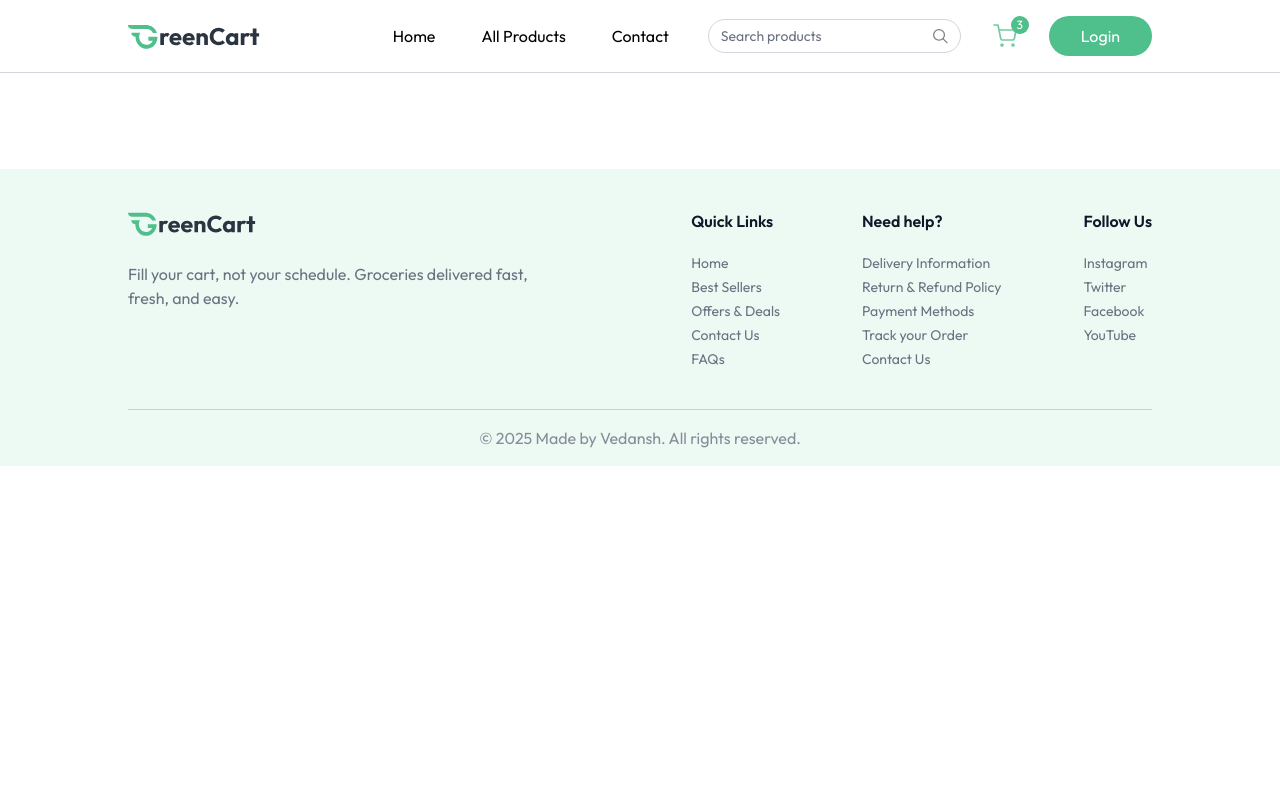
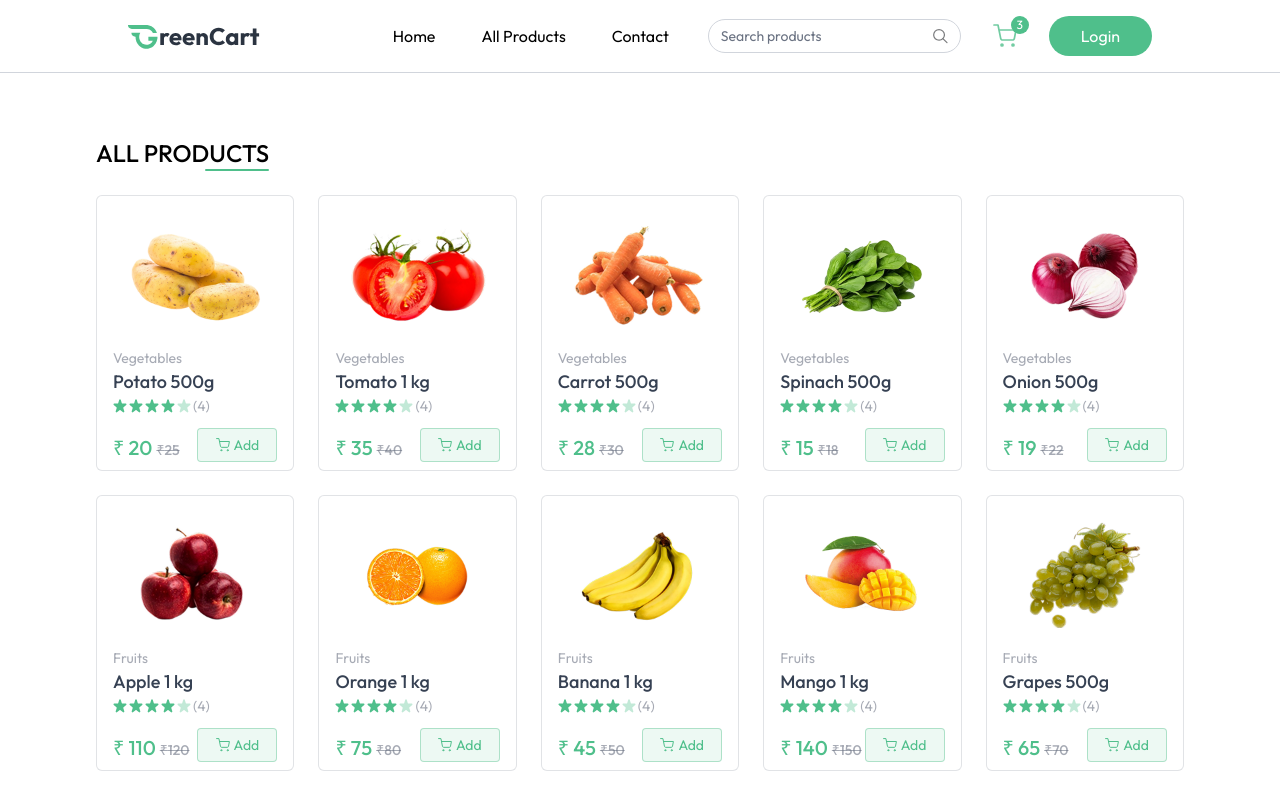
Before and after one commit to waydansh/KiranaKart, a React (Vite) app in the folder client/: page /products in a window 1280 px wide. Shown: the top 794 px of the page. Built offline with nearby package versions, Linux system fonts and the light colour scheme.

Commit message:
feat:search-allProducts

```diff
--- a/client/src/App.jsx
+++ b/client/src/App.jsx
@@ -6,6 +6,7 @@
 import Footer from './components/Footer';
 import { useAppContext } from './context/AppContext';
 import Login from './components/Login';
+import AllProducts from './pages/AllProducts';
 
 const App = () => {
 
@@ -22,6 +23,7 @@
       <div className={` ${isSellerPath ? '' : 'px-6 md:px-16 lg:px-24 x1:px-32 '} `}>
         <Routes>
           <Route path="/" element={<Home />} />
+          <Route path="/products" element={<AllProducts />} />
         </Routes>
       </div>
       {!isSellerPath && <Footer />}
--- a/client/src/components/Navbar.jsx
+++ b/client/src/components/Navbar.jsx
@@ -1,16 +1,22 @@
-import React, { useState, useRef } from 'react'; // Import useState and useRef
+import React, { useState, useRef, useEffect } from 'react'; // Import useState and useRef
 import { NavLink } from 'react-router-dom';
 import { assets } from '../assets/assets';
 import { useAppContext } from '../context/AppContext';
 
 const Navbar = () => {
     const [open, setOpen] = useState(false);
-    const { user, setUser, setShowUserLogin, navigate } = useAppContext();
+    const { user, setUser, setShowUserLogin, navigate, searchQuery, setSearchQuery } = useAppContext();
 
     const logout = async () => {
         setUser(null);
         navigate('/');
     }
+
+    useEffect(() => {
+        if(searchQuery.length > 0) {
+            navigate('/products');
+        }
+    }, [searchQuery]);
 
     // --- START: Code for Sliding Hover Effect ---
 
@@ -75,7 +81,7 @@
                 {/* --- END: Modified Nav Links Section --- */}
 
                 <div className="hidden lg:flex items-center text-sm gap-2 border border-gray-300 px-3 rounded-full">
-                    <input className="py-1.5 w-full bg-transparent outline-none placeholder-gray-500" type="text" placeholder="Search products" />
+                    <input onChange={(e)=>setSearchQuery(e.target.value)} className="py-1.5 w-full bg-transparent outline-none placeholder-gray-500" type="text" placeholder="Search products" />
                     <img src={assets.search_icon} alt='search' className='w-4 h-4' />
 
                 </div>
--- a/client/src/context/AppContext.jsx
+++ b/client/src/context/AppContext.jsx
@@ -16,6 +16,7 @@
     const [products, setProducts] = useState([]);
 
     const [cartItems, setCartItems] = useState({});
+    const [searchQuery, setSearchQuery] = useState({});
 
     const fetchProducts = async () => {
         setProducts(dummyProducts);
@@ -56,7 +57,7 @@
         fetchProducts();
     }, []);
 
-    const value = { navigate, user, setUser, isSeller, setIsSeller, showUserLogin, setShowUserLogin, products, currency, addToCart, updateCartItem, removeFromCart, cartItems };
+    const value = { navigate, user, setUser, isSeller, setIsSeller, showUserLogin, setShowUserLogin, products, currency, addToCart, updateCartItem, removeFromCart, cartItems, searchQuery, setSearchQuery };
 
     return <AppContext.Provider value={value}>
         {children}
--- /dev/null
+++ b/client/src/pages/AllProducts.jsx
@@ -0,0 +1,44 @@
+import { useEffect, useState, useRef, useCallback, use } from "react";
+import { useAppContext } from "../context/AppContext";
+import ProductCard from "../components/ProductCard";
+
+const AllProducts = () => {
+
+    const { products, searchQuery } = useAppContext();
+    const [filteredProducts, setFilteredProducts] = useState([]);
+
+    useEffect(() => {
+        if (searchQuery.length > 0) {
+            setFilteredProducts(products.filter(product =>
+                product.name.toLowerCase().includes(searchQuery.toLowerCase())))
+        }
+        else {
+            setFilteredProducts(products);
+        }
+    }, [products, searchQuery]
+    )
+
+    return (
+        <div className="mt-16 flex flex-col">
+            <div className="flex flex-col items-end w-max">
+                <p className="text-2xl font-medium uppercase">All Products</p>
+                <div className="w-16 h-0.5 bg-primary rounded-full"></div>
+            </div>
+
+            <div className="grid grid-cols-2 sm:grid-cols-3 md:grid-cols-4 gap-3 md:gap-6 lg:grid-cols-5 mt-6">
+                {filteredProducts.filter((product) => product.inStock).map((product, index) => (
+                    <ProductCard key={index} product={product} />
+                ))}
+            </div>
+
+            {/* Loader com spinner
+            {pagination.page < pagination.pages && (
+                <div ref={loaderRef} className="h-12 mt-6 flex justify-center items-center">
+                    <div className="w-6 h-6 border-4 border-primary border-t-transparent rounded-full animate-spin"></div>
+                </div>
+            )} */}
+        </div>
+    );
+};
+
+export default AllProducts;
```
